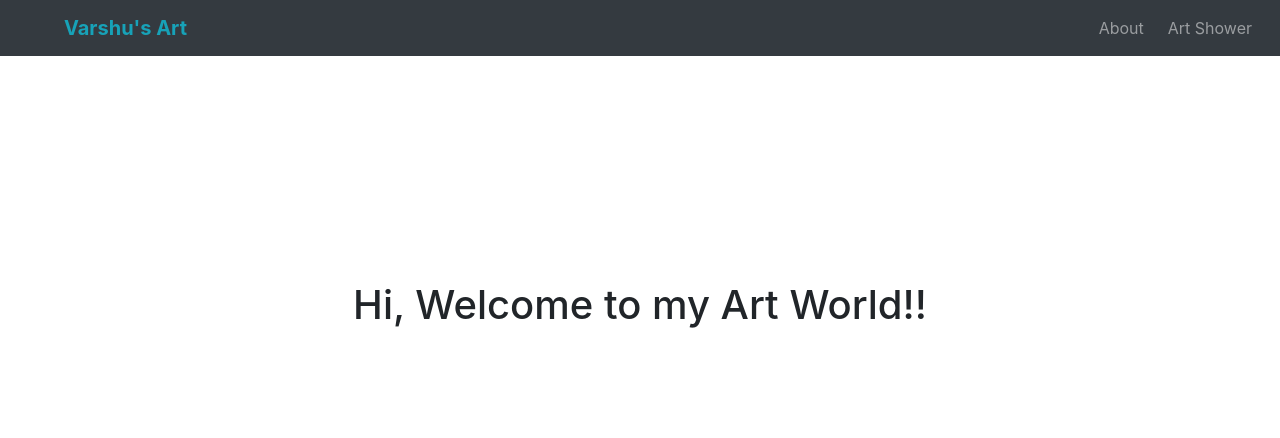
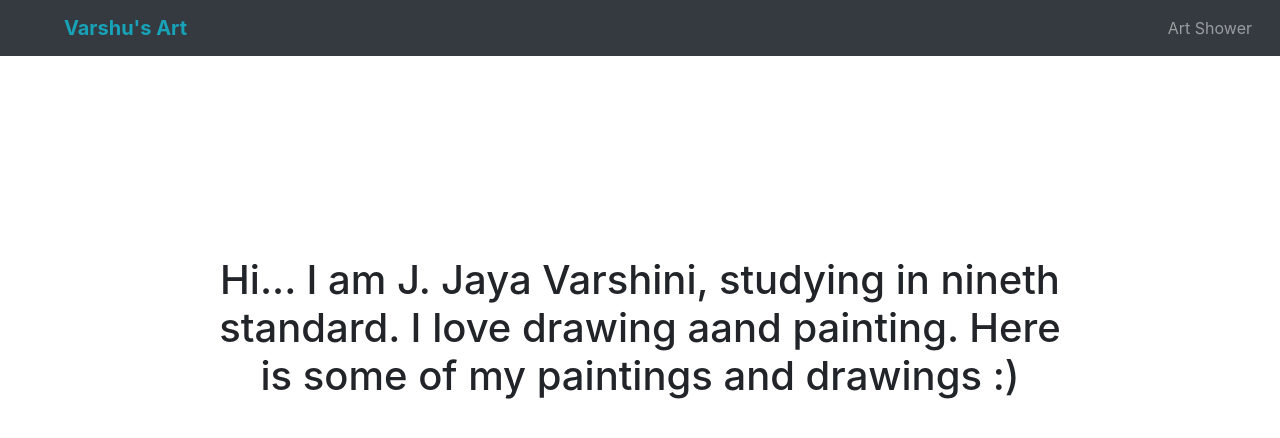
Before and after one commit to Madhubalajb/Varshu-Art, a React (Create React App) app: page / in a window 1280 px wide. Shown: the top 438 px of the page. Built offline with nearby package versions, Linux system fonts and the light colour scheme.

Commit message:
Updated site

```diff
--- a/src/App.js
+++ b/src/App.js
@@ -4,7 +4,6 @@ import { BrowserRouter as Router, Route } from 'react-router-dom';
 import Navigation from './components/Navigation';
 import Home from './components/Home';
 import Art from './components/Art';
-import About from './components/About';
 
 function App() {
   return (
@@ -12,7 +11,6 @@ function App() {
 		<div className="App">
 			<Navigation />
 			<Route exact path="/" component={Home} />
-			<Route exact path="/about" component={About} />
 			<Route exact path="/art" component={Art} />
 		</div>
 	  </Router>
--- a/src/components/Home.js
+++ b/src/components/Home.js
@@ -5,7 +5,7 @@ class Home extends Component {
 		return (
 			<div className="Home">
 				<center>
-					<h1>Hi, Welcome to my Art World!!</h1>
+					<h1>Hi... I am J. Jaya Varshini, studying in nineth standard. I love drawing aand painting. Here is some of my paintings and drawings :)</h1>
 				</center>
 			</div>
 		);
--- a/src/components/Navigation.js
+++ b/src/components/Navigation.js
@@ -11,7 +11,6 @@ class Navigation extends Component {
 				<Navbar.Toggle aria-controls="responsive-navbar-nav" />
 				<Navbar.Collapse id="responsive-navbar-nav">
 					<Nav className="ml-auto">
-						<Nav.Link href="/about" className="mx-1">About</Nav.Link>
 						<Nav.Link href="/art" className="mx-1">Art Shower</Nav.Link>
 					</Nav>
 				</Navbar.Collapse>
--- a/src/index.scss
+++ b/src/index.scss
@@ -1,6 +1,6 @@
 .Home
 {
 	h1 {
-		margin-top: 225px;
+		margin: 200px;
 	}
 }
```
